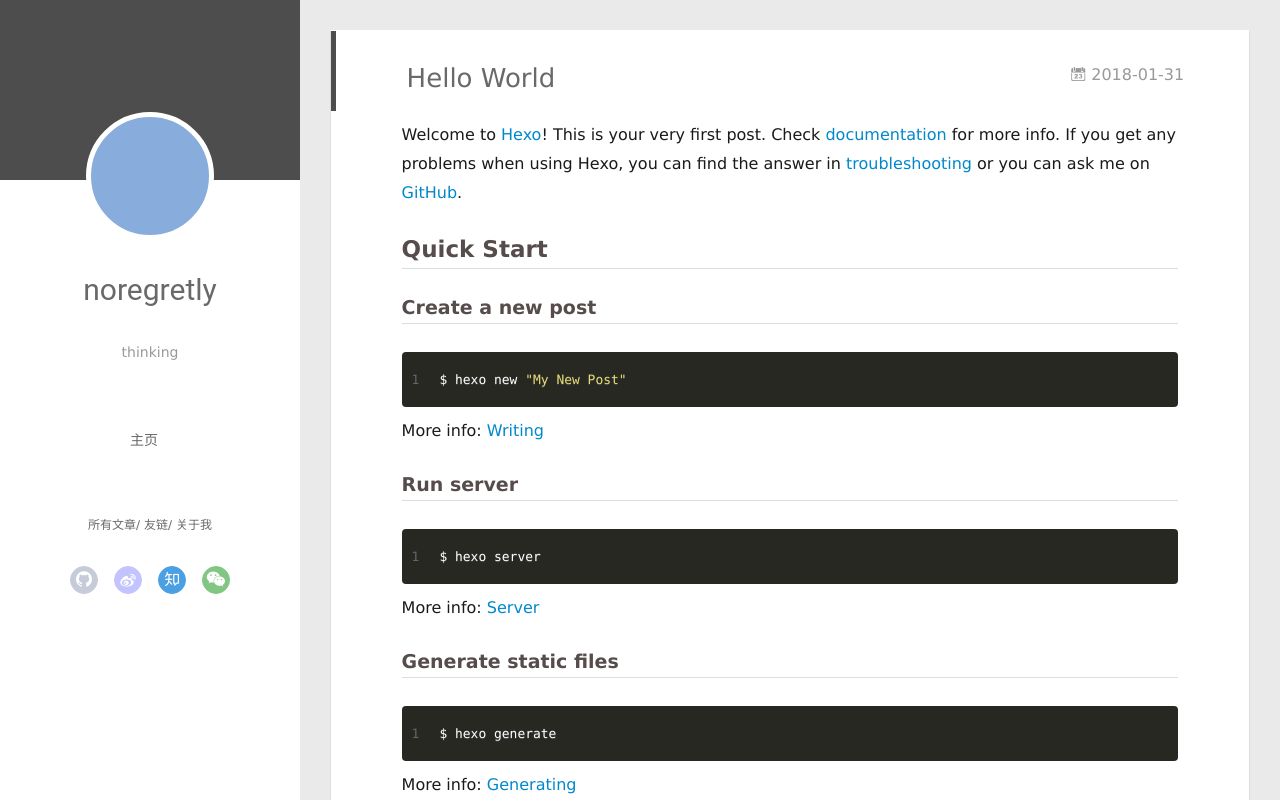
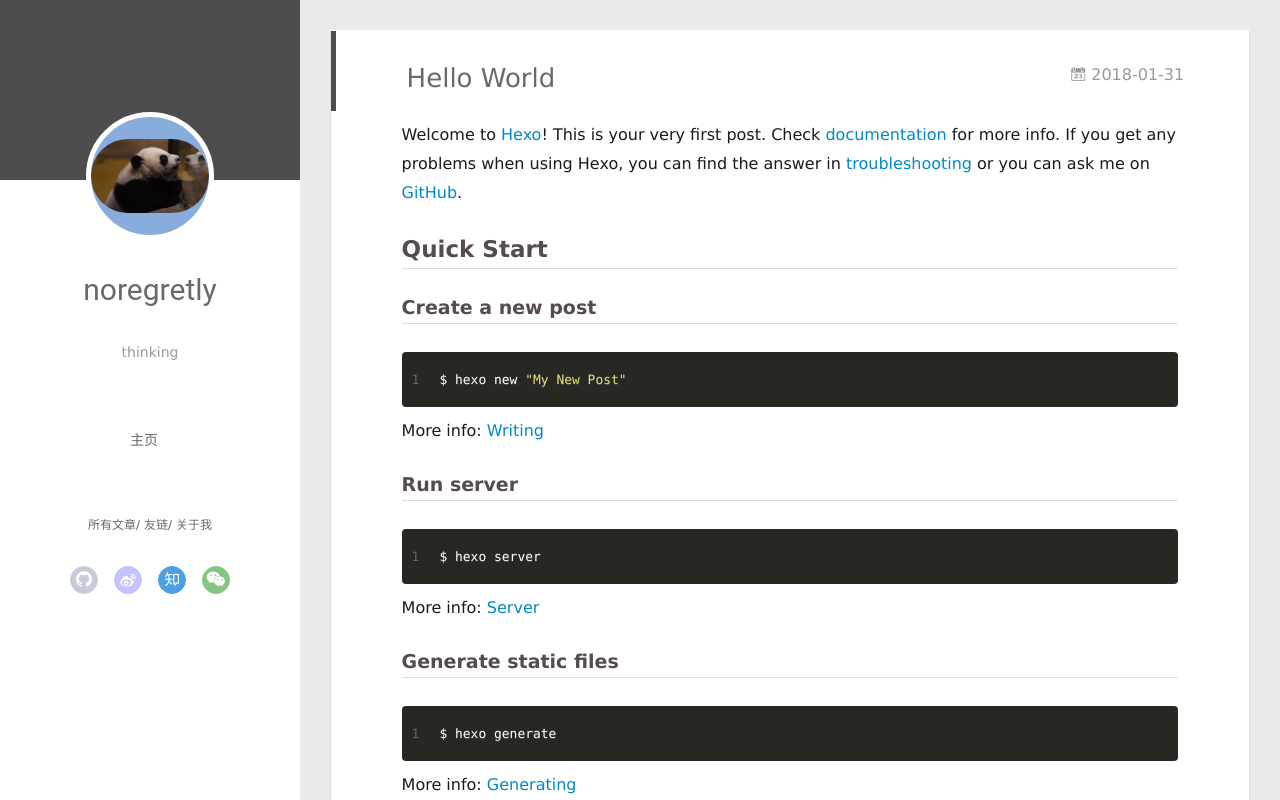
Before and after one commit to noregretly/noregretly.github.io, a plain HTML site: page 2018/01/31/hello-world/index.html in a window 1280 px wide. Drawn offline with Linux system fonts and the light colour scheme.

Commit message:
Site updated: 2018-02-02 17:26:13

```diff
--- a/2018/01/31/hello-world/index.html
+++ b/2018/01/31/hello-world/index.html
@@ -47,7 +47,7 @@
 <div class="intrude-less">
 	<header id="header" class="inner">
 		<a href="/" class="profilepic">
-			<img src="" class="js-avatar">
+			<img src="/avatar/head.jpg" class="js-avatar">
 		</a>
 		<hgroup>
 		  <h1 class="header-author"><a href="/">noregretly</a></h1>
@@ -105,7 +105,7 @@
 	<div class="intrude-less">
 		<header id="header" class="inner">
 			<div class="profilepic">
-				<img src="" class="js-avatar">
+				<img src="/avatar/head.jpg" class="js-avatar">
 			</div>
 			<hgroup>
 			  <h1 class="header-author js-header-author">noregretly</h1>
```
Also changed, not shown: 2018/01/31/noregret/index.html (+2 -2 lines), archives/2018/01/index.html (+2 -2 lines), archives/2018/index.html (+2 -2 lines), archives/index.html (+2 -2 lines), index.html (+2 -2 lines), avatar/head.jpg (added).
